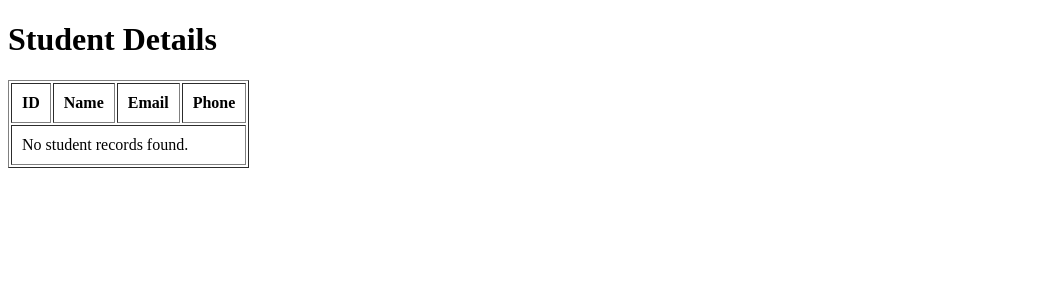
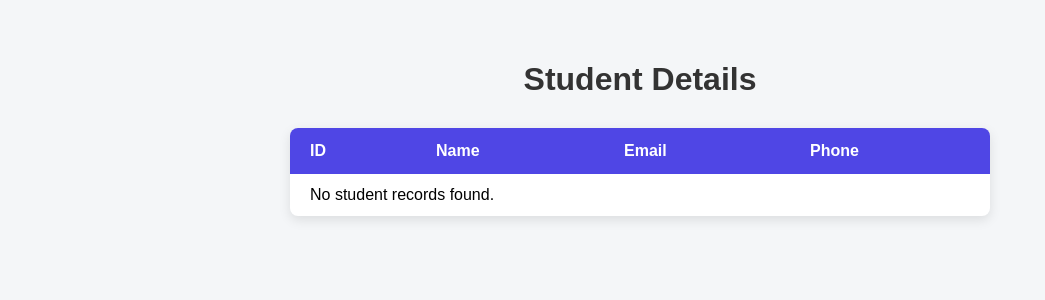
Before and after one commit to buildwithsavan/Quizopedia, a Django app: page /students/ in a window 1280 px wide. Shown: the top 300 px of the page, without its empty margins (0-1045 px from the left). Run offline with Django 5.2, Linux system fonts and the light colour scheme; the visitor is signed in with stand-in values (Sample User, id 1); data that the repository does not hold is empty.

Commit message:
Task 15: Admin & Student UI Styling & CSS of other pages

```diff
--- a/reports/templates/reports/dashboard.html
+++ b/reports/templates/reports/dashboard.html
@@ -18,7 +18,7 @@
         }
 
         .header {
-            background: #417690;
+            background: #4f46e5;
             color: white;
             padding: 20px 40px;
         }
@@ -61,7 +61,7 @@
             padding: 30px;
             border-radius: 8px;
             box-shadow: 0 2px 8px rgba(0, 0, 0, 0.08);
-            border-left: 5px solid #417690;
+            border-left: 5px solid #4f46e5;
         }
 
         .card-title {
--- a/reports/templates/reports/student_list.html
+++ b/reports/templates/reports/student_list.html
@@ -2,12 +2,63 @@
 <html>
 <head>
     <title>Student List</title>
+
+    <style>
+        body {
+            font-family: Arial, sans-serif;
+            background-color: #f4f6f8;
+            margin: 0;
+            padding: 40px;
+        }
+
+        h1 {
+            text-align: center;
+            color: #333;
+            margin-bottom: 30px;
+        }
+
+        table {
+            margin: 0 auto;
+            border-collapse: collapse;
+            background-color: white;
+            min-width: 700px;
+            box-shadow: 0 4px 12px rgba(0, 0, 0, 0.1);
+            border-radius: 8px;
+            overflow: hidden;
+        }
+
+        th {
+            background-color: #4f46e5;
+            color: white;
+            padding: 14px 20px;
+            text-align: left;
+        }
+
+        td {
+            padding: 12px 20px;
+            border-bottom: 1px solid #ddd;
+        }
+
+        tr:hover {
+            background-color: #f1f1f1;
+        }
+
+        tr:last-child td {
+            border-bottom: none;
+        }
+
+        .no-records {
+            text-align: center;
+            color: #777;
+            padding: 20px;
+        }
+    </style>
 </head>
 <body>
 
     <h1>Student Details</h1>
 
-    <table border="1" cellpadding="10">
+    <table>
         <tr>
             <th>ID</th>
             <th>Name</th>
```
Also changed, not shown: reports/templates/reports/admin_list.html (+47 -2 lines).
